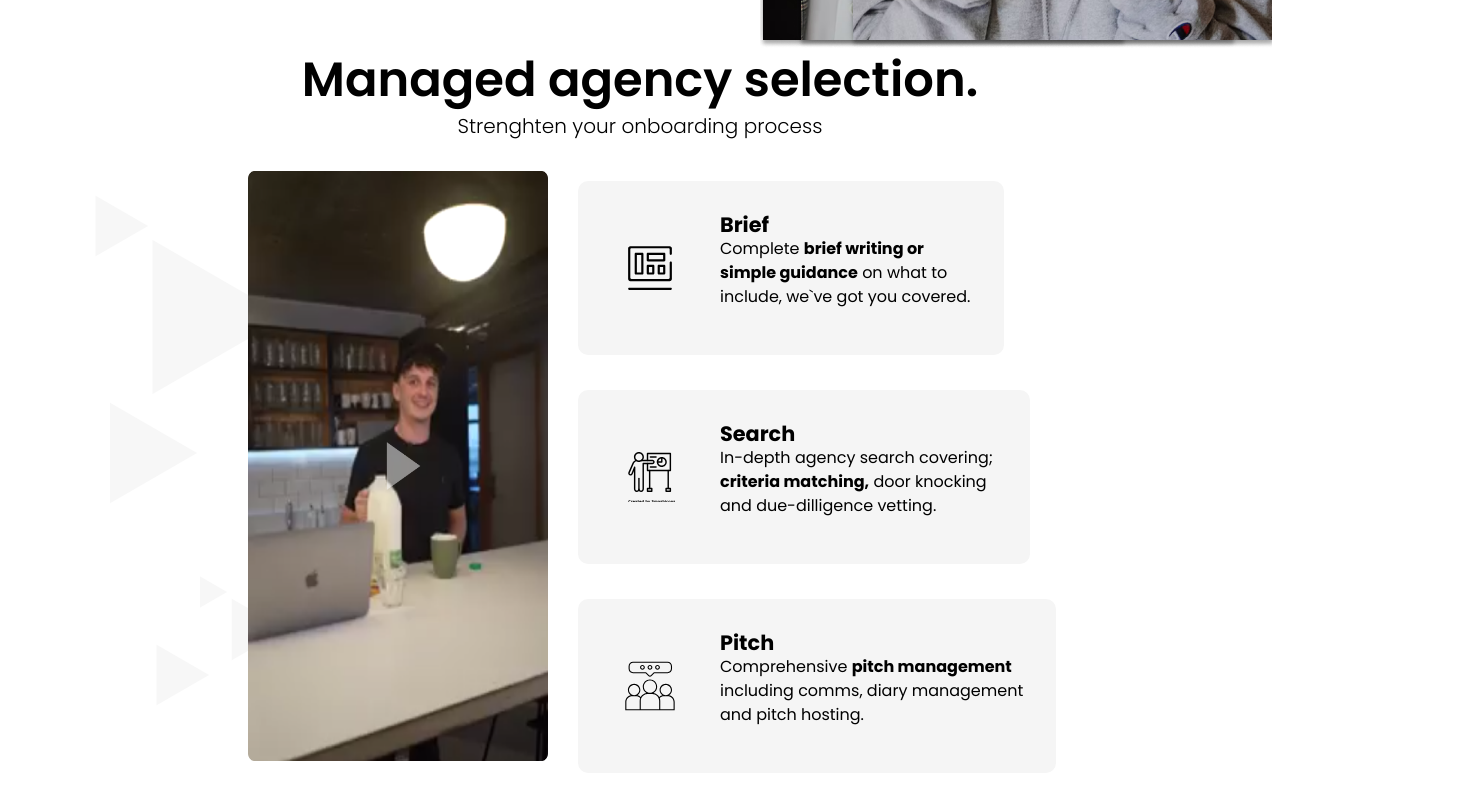
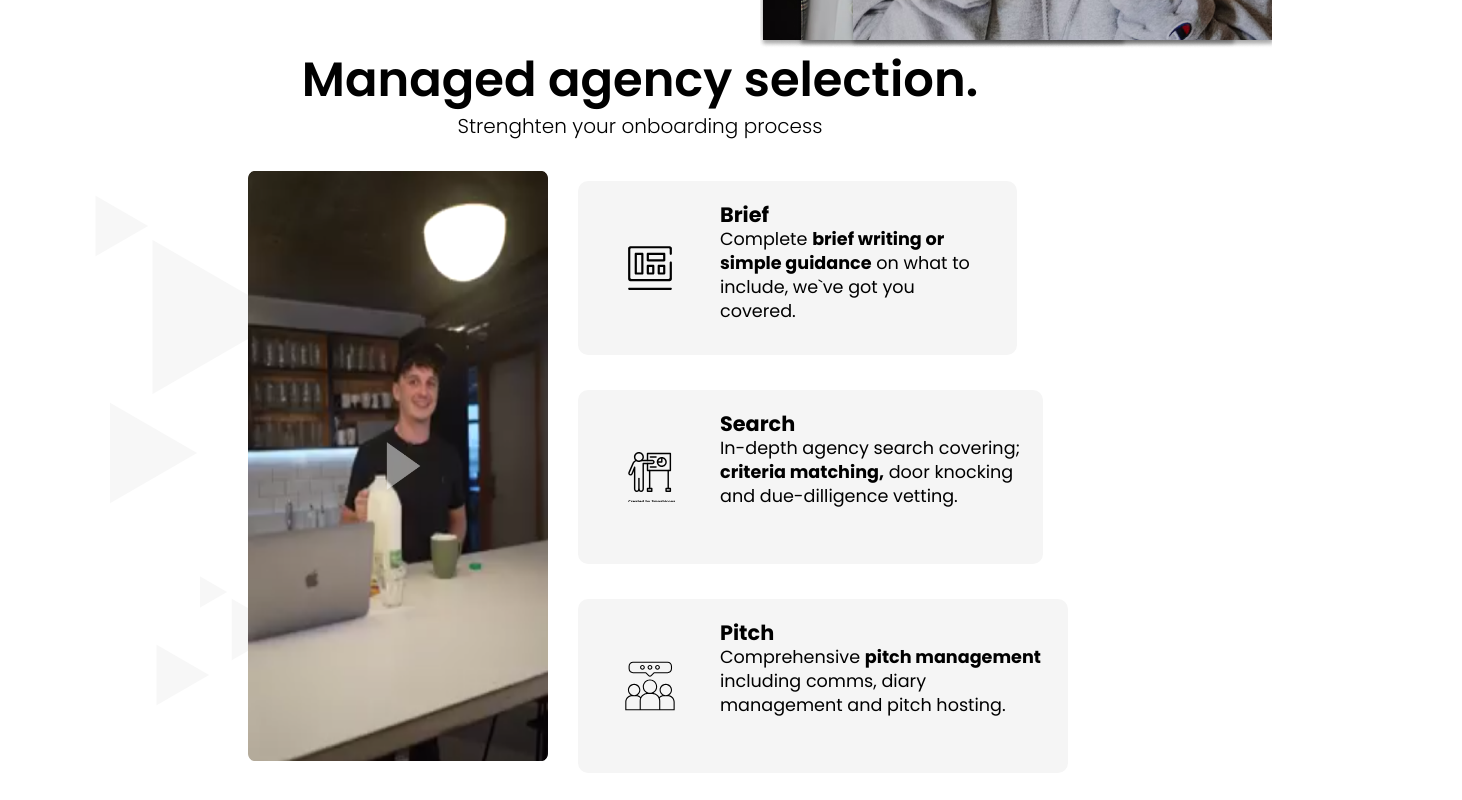
Before and after one commit to Darkbound/TestWithNext, a Next.js app: page / in a window 1280 px wide. Shown: the part 821-1621 px from the top of the page, 1462 px wide, since content can reach past the window. Built offline with nearby package versions, Linux system fonts and the light colour scheme.

Commit message:
Final touches

```diff
--- a/collections/Card/elements.jsx
+++ b/collections/Card/elements.jsx
@@ -51,7 +51,6 @@ export const StyledImageContainer = styled.div`
   margin-right:45px;
 `
 export const StyledTextContainer = styled((props) => <CardTextContainer {...props} />)`
-  padding-top:10px;
 `
 export const StyledCardDescription = styled((props) => <CardDescription{...props} />)`
   margin:0;
--- a/components/Containers/CardBoxContainer/elements.jsx
+++ b/components/Containers/CardBoxContainer/elements.jsx
@@ -2,14 +2,14 @@ import styled from "styled-components";
 
 export const StyledCardBox = styled((props) => <div {...props} />)`
   display:inline-block ;
-  width:33vw;
+  width:34vw;
   height:170px;
   background-color: #f5f5f5;
   border-radius:10px;
   :nth-child(2){
-  width:35vw;
+  width:36vw;
 };
 &:nth-child(3){
-  width:37vw;
+  width:38vw;
 };
 `
--- a/components/Typography/elements.jsx
+++ b/components/Typography/elements.jsx
@@ -52,7 +52,7 @@ export const StyledCardTitle = styled((props) => <p {...props} />)`
 `
 export const StyledCardDescription = styled((props) => <p {...props} />)`
     font-family: Poppins;
-    font-size: 1rem;
+    font-size: 1.1rem;
     line-height: 1.5rem;
     font-weight: 400;
 `
--- a/sections/AgencySection/elements.jsx
+++ b/sections/AgencySection/elements.jsx
@@ -34,9 +34,13 @@ export const StyledSectionContainer = styled(({ height, ...props }) => <SectionC
   background-position:left 20px;
   background-size:960px;
   margin-bottom: 150px;
-  width: %;
+  width: 85%;
   min-height:600px;
   margin-top:30px;
+  @media(min-width:1024px) and (max-width:1400px){
+    margin-right:0;
+    width:115%;
+  }
   @media(max-width:1024px){
     width:100%;
     display:block;
```
